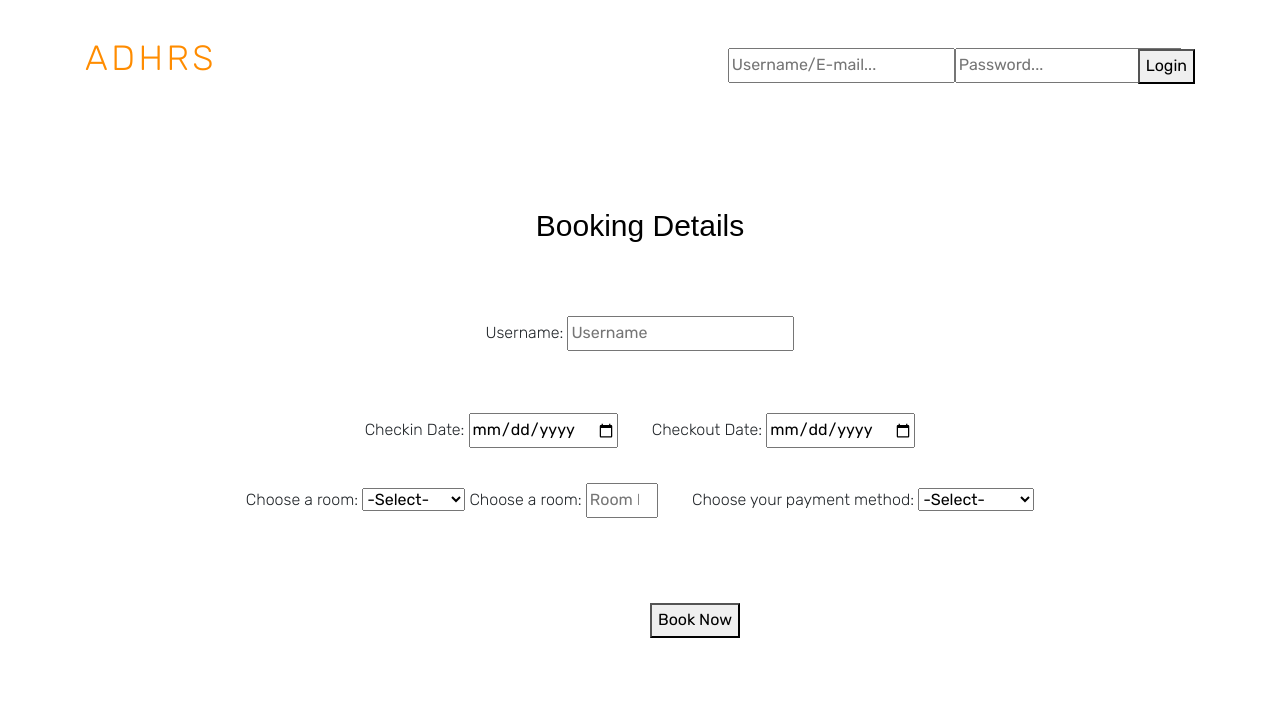
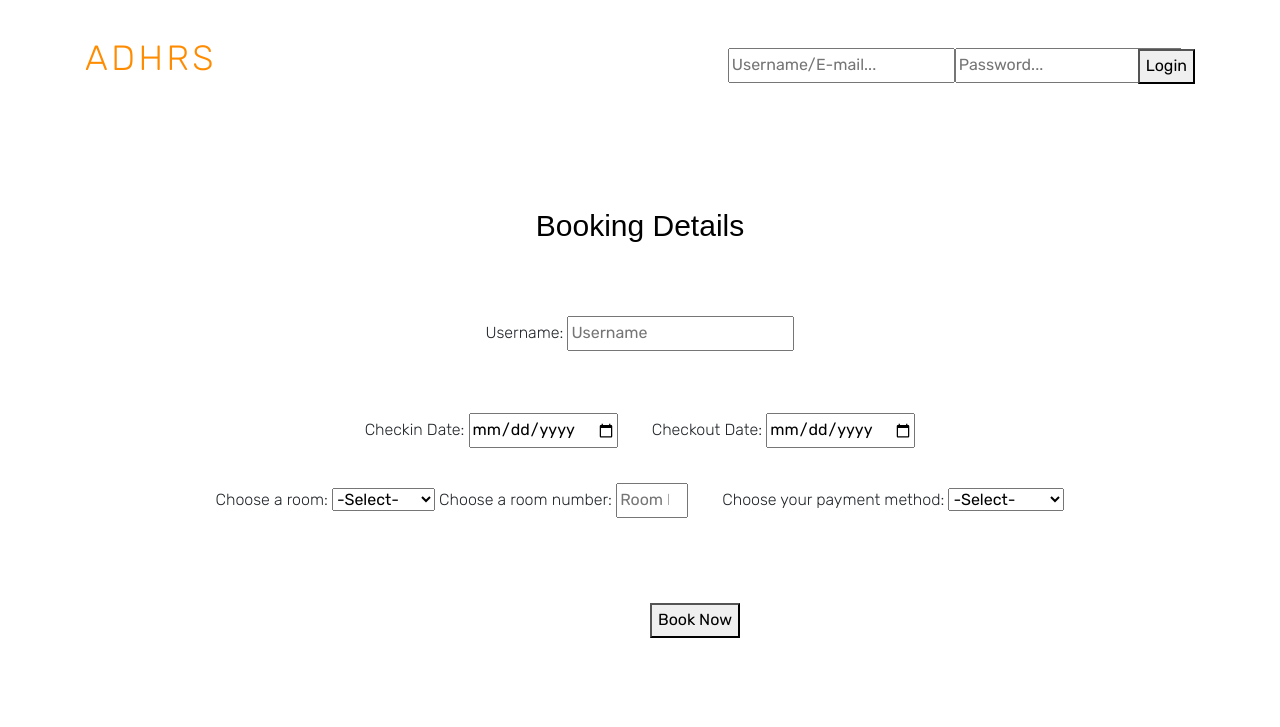
Before and after one commit to Hameon4/Hotel-Reservation-System, a PHP site: page /booking.php in a window 1280 px wide. Shown: the top 727 px of the page. Run offline with PHP 8.4, Linux system fonts and the light colour scheme; some libraries are stand-ins or nearby versions; some web fonts are replaced.

Commit message:
Update booking.php

```diff
--- a/booking.php
+++ b/booking.php
@@ -31,7 +31,7 @@
       <option>Family</option>
     </select>
 
-    <label>Choose a room:</label>
+    <label>Choose a room number:</label>
     <input type="number" placeholder="Room Number" name="roomNumber" min="1" max="400"/>
 
     <label style="padding-left: 30px;">Choose your payment method:</label>
```
